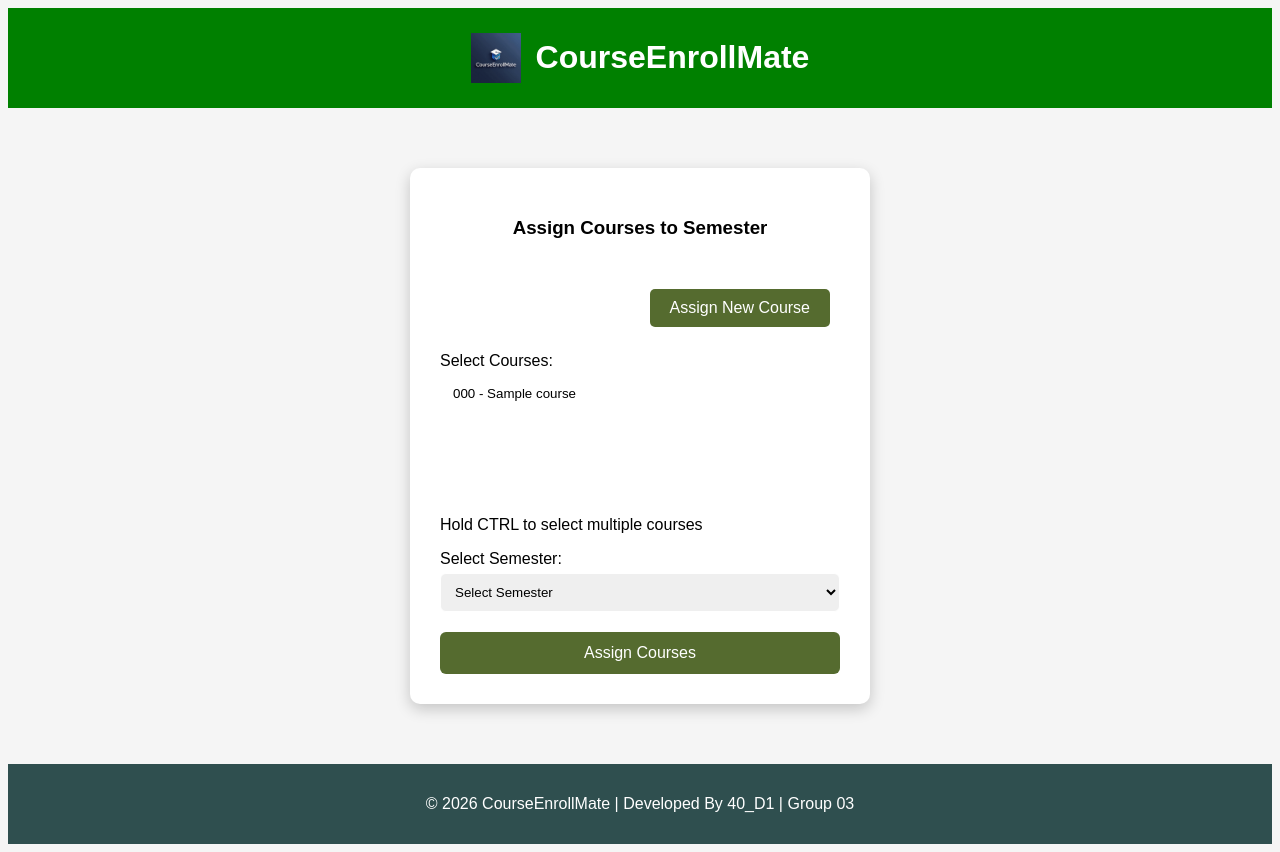
After one commit to adullahalmustakim/CourseEnrollMate, a Flask app: template templates/add_course_offering.html in a window 1280 px wide. The commit adds this page. Run offline with Flask 3, Linux system fonts and the light colour scheme; the template is opened without the code that fills it: most values are stand-ins (such as "Sample title", 1, 10 or a date in 2020).

Commit message:
Added Module 2 - Feature 1: Course Offering per Semester

```diff
--- a/app.py
+++ b/app.py
@@ -357,6 +357,82 @@ def delete_semester(id):
 
     return redirect(url_for("manage_semesters"))
 
+@app.route("/manage_course_offerings")
+@login_required
+@role_required("admin")
+def manage_course_offerings():
+
+    conn = get_db_connection()
+
+    offerings = conn.execute("""
+        SELECT co.id, c.course_code, c.course_title, s.semester_name
+        FROM course_offerings co
+        JOIN courses c ON co.course_id = c.id
+        JOIN semesters s ON co.semester_id = s.id
+    """).fetchall()
+
+    conn.close()
+
+    return render_template(
+        "manage_course_offerings.html",
+        offerings=offerings
+    )
+
+@app.route("/add_course_offering", methods=["GET", "POST"])
+@login_required
+@role_required("admin")
+def add_course_offering():
+
+    conn = get_db_connection()
+
+    courses = conn.execute("SELECT * FROM courses").fetchall()
+    semesters = conn.execute("SELECT * FROM semesters").fetchall()
+
+    if request.method == "POST":
+
+        course_ids = request.form.getlist("course_id")
+        semester_id = request.form["semester_id"]
+
+        for course_id in course_ids:
+
+            conn.execute(
+                """
+                INSERT OR IGNORE INTO course_offerings
+                (course_id, semester_id)
+                VALUES (?, ?)
+                """,
+                (course_id, semester_id)
+            )
+
+        conn.commit()
+        conn.close()
+
+        return redirect(url_for("manage_course_offerings"))
+
+    conn.close()
+
+    return render_template(
+        "add_course_offering.html",
+        courses=courses,
+        semesters=semesters
+    )
+
+@app.route("/delete_course_offering/<int:id>")
+@login_required
+@role_required("admin")
+def delete_course_offering(id):
+
+    conn = get_db_connection()
+
+    conn.execute(
+        "DELETE FROM course_offerings WHERE id = ?",
+        (id,)
+    )
+
+    conn.commit()
+    conn.close()
+
+    return redirect(url_for("manage_course_offerings"))
 
 @app.route("/logout")
 def logout():
--- /dev/null
+++ b/templates/add_course_offering.html
@@ -0,0 +1,57 @@
+{% extends "base.html" %}
+
+{% block body %}
+
+<div class="login-container">
+
+    <h3>Assign Courses to Semester</h3>
+
+    <div class="actions" style="text-align: right;">
+        <a href="/add_course">Assign New Course</a>
+    </div>
+
+    <form method="POST">
+
+        <label>Select Courses:</label>
+
+            <select name="course_id" multiple required size="6">
+
+{% for course in courses %}
+
+                <option value="{{ course.id }}">
+
+{{ course.course_code }} - {{ course.course_title }}
+
+                </option>
+
+{% endfor %}
+
+            </select>
+
+            <p>Hold CTRL to select multiple courses</p>
+
+        <label>Select Semester:</label>
+
+            <select name="semester_id" required>
+
+                <option value="">Select Semester</option>
+
+{% for semester in semesters %}
+
+                <option value="{{ semester.id }}">
+
+{{ semester.semester_name }}
+
+                </option>
+
+{% endfor %}
+
+            </select>
+
+                <button type="submit">Assign Courses</button>
+
+    </form>
+
+</div>
+
+{% endblock %}
--- a/templates/admin_dashboard.html
+++ b/templates/admin_dashboard.html
@@ -36,6 +36,8 @@
 
     <a href="/manage_semesters">Manage Semesters</a>
 
+    <a href="/manage_course_offerings">Manage Course Offerings</a>
+
     <br>
 
     <a href="/logout" class="logout">Logout</a>
```
Also changed, not shown: create_db.py (+16 -4 lines), templates/manage_course_offerings.html (added, +51 -0 lines), courseenrollmate.db, 8 other files.
